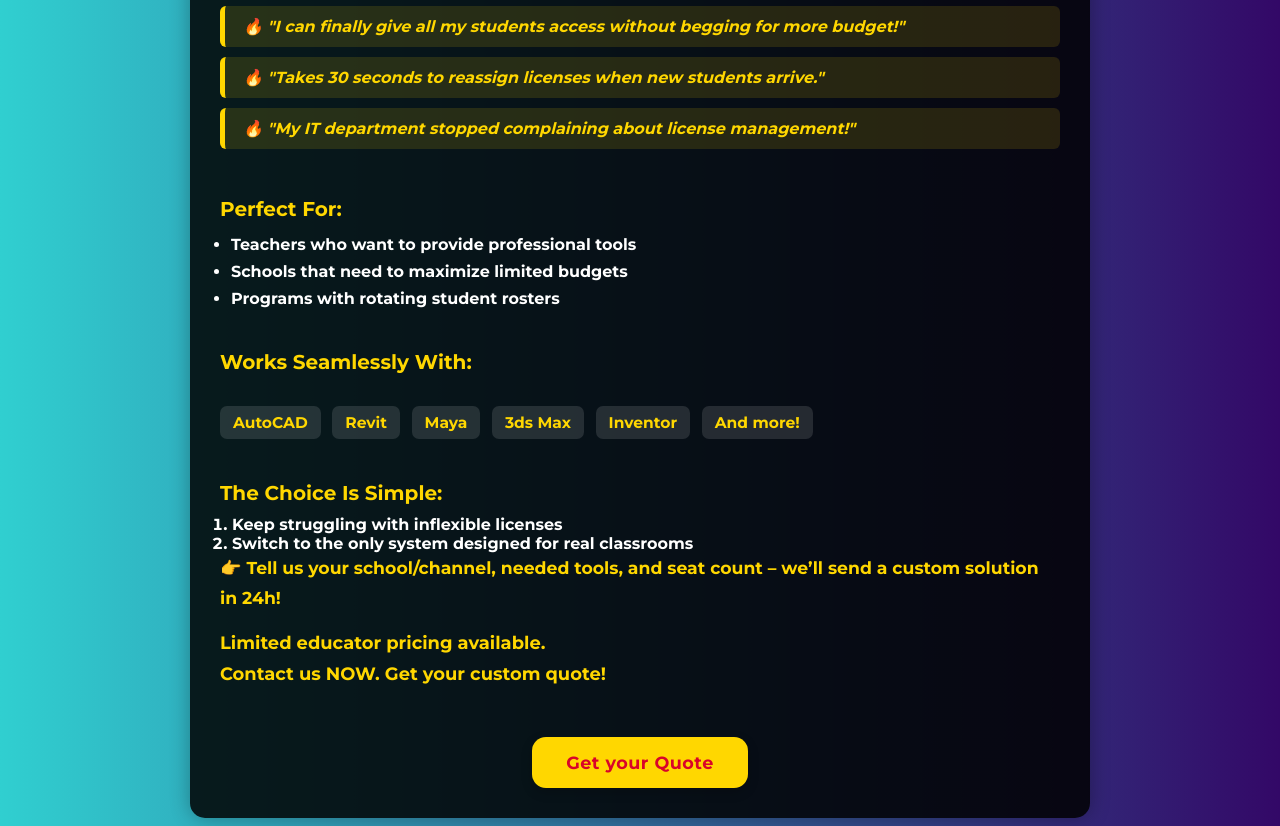
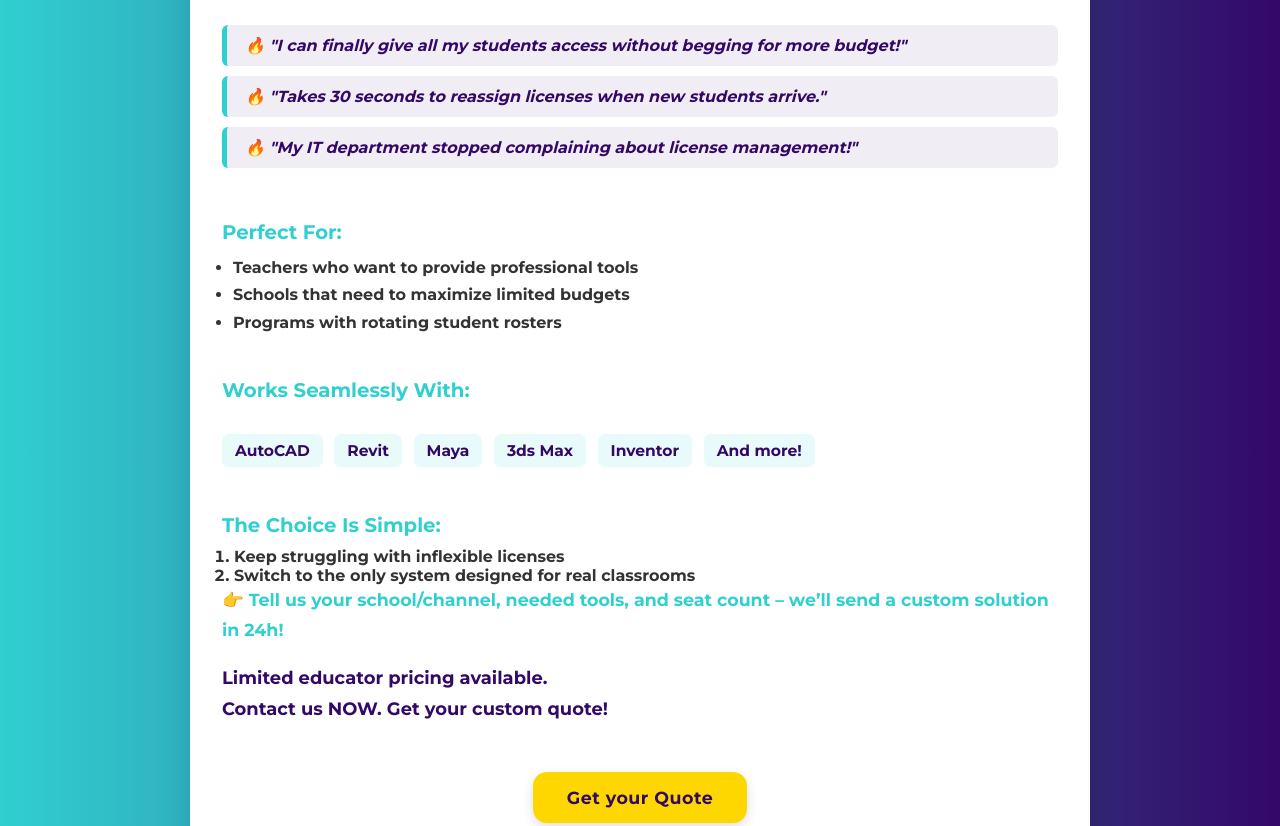
Before and after one commit to neoedu25/neo-education-site, a plain HTML site: page schools.html in a window 1280 px wide. Shown: the part 567-1393 px from the top of the page. Drawn offline with nearby package versions, Linux system fonts and the light colour scheme.

Commit message:
Update schools.html

```diff
--- a/schools.html
+++ b/schools.html
@@ -5,47 +5,52 @@
   <meta name="viewport" content="width=device-width, initial-scale=1.0"/>
   <title>For Schools and Teachers - Neo Education</title>
   <link href="https://fonts.googleapis.com/css2?family=Montserrat:wght@700&display=swap" rel="stylesheet">
+  <!-- AOS CSS for scroll animations -->
+  <link href="https://cdn.jsdelivr.net/npm/aos@2.3.4/dist/aos.css" rel="stylesheet">
   <style>
     * { margin: 0; padding: 0; box-sizing: border-box; }
     body {
       font-family: 'Montserrat', sans-serif;
       background: linear-gradient(to right, #30cfd0, #330867);
-      color: white;
+      color: #222;
       min-height: 100vh;
       display: flex;
       flex-direction: column;
     }
     .schools-container {
-      background-color: rgba(0, 0, 0, 0.85);
-      color: white;
-      padding: 35px 30px 30px 30px;
-      border-radius: 15px;
-      box-shadow: 0 0 20px rgba(0,0,0,0.3);
+      background-color: #fff;
+      color: #222;
+      padding: 38px 32px 34px 32px;
+      border-radius: 18px;
+      box-shadow: 0 6px 32px rgba(0,0,0,0.12);
       max-width: 900px;
       width: 96%;
-      margin: 40px auto;
+      margin: 48px auto 40px auto;
       display: flex;
       flex-direction: column;
       align-items: center;
+      transition: box-shadow 0.3s;
     }
     .schools-container h2 {
       text-align: center;
       margin-bottom: 18px;
-      color: #ffd700;
+      color: #330867;
       font-size: 2.1em;
+      letter-spacing: 0.5px;
     }
     .schools-container h3 {
-      color: #ffd700;
-      margin: 20px 0 10px 0;
-      font-size: 1.25em;
+      color: #30cfd0;
+      margin: 24px 0 10px 0;
+      font-size: 1.23em;
       text-align: left;
       width: 100%;
     }
     .schools-container p {
       margin-bottom: 16px;
-      font-size: 1.08em;
-      line-height: 1.7;
+      font-size: 1.09em;
+      line-height: 1.75;
       width: 100%;
+      color: #222;
     }
     .schools-container ul {
       margin-bottom: 18px;
@@ -54,37 +59,39 @@
       line-height: 1.7;
       width: 100%;
       list-style: disc;
+      color: #333;
     }
     .schools-container .quote-btn {
       display: inline-block;
       background-color: #ffd700;
-      color: #d90429;
+      color: #330867;
       font-weight: bold;
       padding: 15px 34px;
-      font-size: 1.1em;
+      font-size: 1.09em;
       border-radius: 14px;
-      box-shadow: 0 4px 12px rgba(0,0,0,0.2);
+      box-shadow: 0 4px 12px rgba(0,0,0,0.13);
       text-decoration: none;
       margin-top: 32px;
       transition: all 0.3s ease;
       letter-spacing: 0.5px;
+      border: none;
     }
     .schools-container .quote-btn:hover {
       background-color: #ffc400;
-      color: #a20020;
-      box-shadow: 0 6px 16px rgba(0,0,0,0.35);
+      color: #222;
+      box-shadow: 0 6px 18px rgba(0,0,0,0.18);
     }
     .schools-container .testimonials {
       margin: 18px 0 18px 0;
       width: 100%;
     }
     .schools-container .testimonials .quote {
-      background: rgba(255, 215, 0, 0.13);
-      border-left: 5px solid #ffd700;
+      background: rgba(51, 12, 103, 0.07);
+      border-left: 5px solid #30cfd0;
       border-radius: 6px;
       margin-bottom: 10px;
       padding: 11px 18px;
-      color: #ffd700;
+      color: #330867;
       font-style: italic;
       font-size: 1em;
     }
@@ -94,13 +101,21 @@
     }
     .schools-container .works-with span {
       display: inline-block;
-      background: rgba(255,255,255,0.12);
+      background: rgba(48,207,208,0.11);
       padding: 7px 13px;
       border-radius: 7px;
       margin: 4px 7px 4px 0;
-      color: #ffd700;
+      color: #330867;
       font-weight: bold;
       font-size: 0.97em;
+    }
+    ol.choices {
+      margin-left: 24px;
+      width: 100%;
+      color: #333;
+    }
+    .schools-container strong {
+      color: #30cfd0;
     }
     @media (max-width: 600px) {
       .schools-container {
@@ -119,12 +134,12 @@
 <body>
   <div id="header"></div>
 
-  <div class="schools-container">
+  <div class="schools-container" data-aos="zoom-in">
     <h2>The Smartest Way to Equip Your Classroom with Pro Software</h2>
-    <p style="font-size:1.18em; font-weight:bold; color:#fff; text-align:center;">Finally – professional design tools that work the way teachers actually teach!</p>
+    <p style="font-size:1.18em; font-weight:bold; color:#330867; text-align:center;">Finally – professional design tools that work the way teachers actually teach!</p>
     <p>
       Stop wasting money on rigid licenses that collect dust between semesters. Our smart education licensing gives you the freedom to:<br>
-      <span style="color:#ffd700; font-weight:bold;">Reuse. Reassign. Repeat.</span>
+      <span style="color:#30cfd0; font-weight:bold;">Reuse. Reassign. Repeat.</span>
     </p>
     <ul>
       <li>Buy one set of licenses &amp; an admin access</li>
@@ -153,15 +168,15 @@
       <span>And more!</span>
     </div>
     <h3>The Choice Is Simple:</h3>
-    <ol style="margin-left:24px; width: 100%;">
+    <ol class="choices">
       <li>Keep struggling with inflexible licenses</li>
       <li>Switch to the only system designed for real classrooms</li>
     </ol>
     <p>
-      <strong style="color:#ffd700;">👉 Tell us your school/channel, needed tools, and seat count – we’ll send a custom solution in 24h!</strong>
+      <strong>👉 Tell us your school/channel, needed tools, and seat count – we’ll send a custom solution in 24h!</strong>
     </p>
-    <p style="font-size:1.12em; color:#ffd700; font-weight:bold;">Limited educator pricing available.<br>Contact us NOW. Get your custom quote!</p>
-    <a class="quote-btn" href="https://www.neoedu.xyz/contact">Get your Quote</a>
+    <p style="font-size:1.12em; color:#330867; font-weight:bold;">Limited educator pricing available.<br>Contact us NOW. Get your custom quote!</p>
+    <a class="quote-btn" href="https://www.neoedu.xyz/contact" data-aos="fade-up">Get your Quote</a>
   </div>
 
   <div id="footer"></div>
@@ -204,5 +219,14 @@
       loadHTML('#footer', 'footer.html');
     });
   </script>
+  <!-- AOS JS for scroll animations -->
+  <script src="https://cdn.jsdelivr.net/npm/aos@2.3.4/dist/aos.js"></script>
+  <script>
+    AOS.init({
+      duration: 800,
+      once: false,
+      mirror: true
+    });
+  </script>
 </body>
 </html>
```
